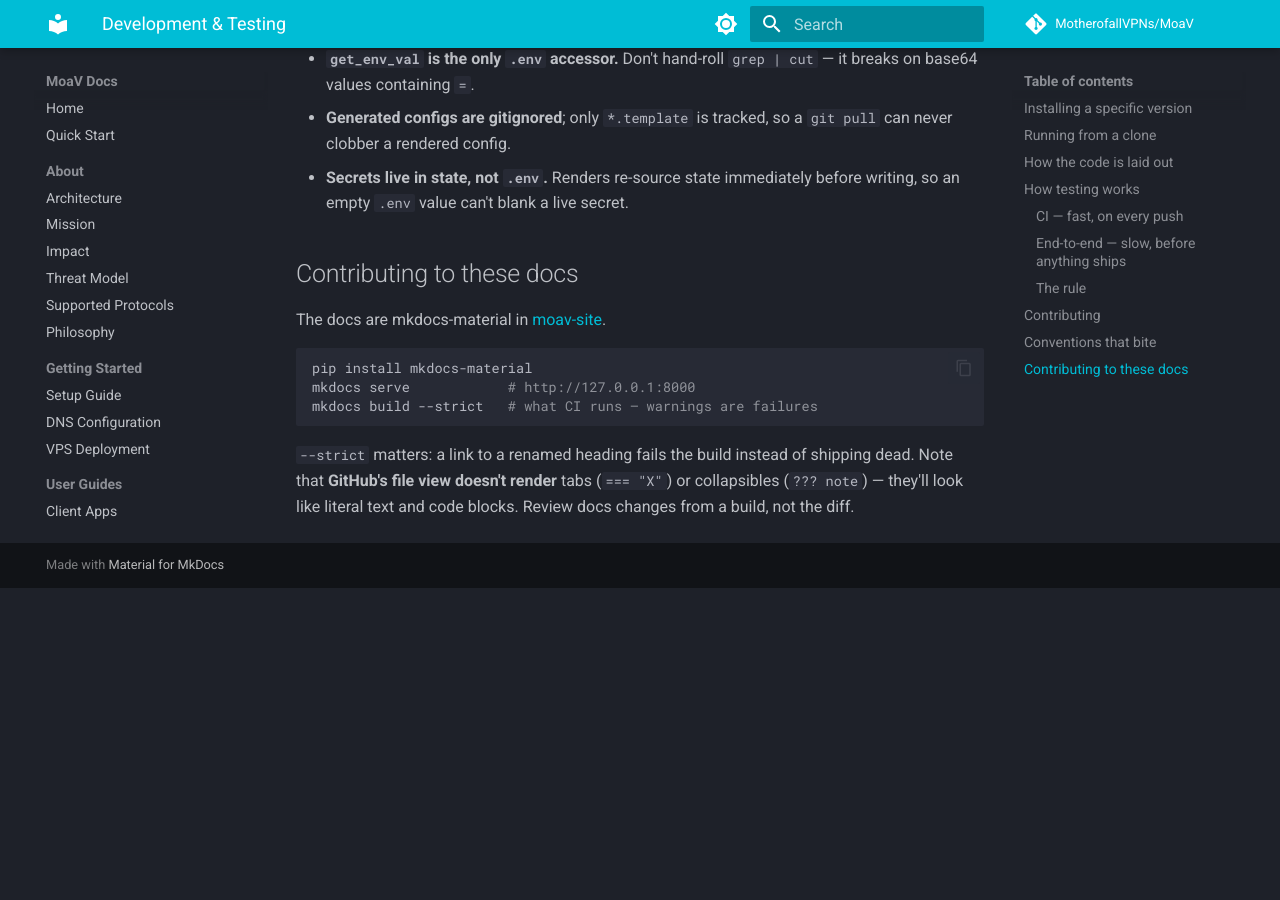
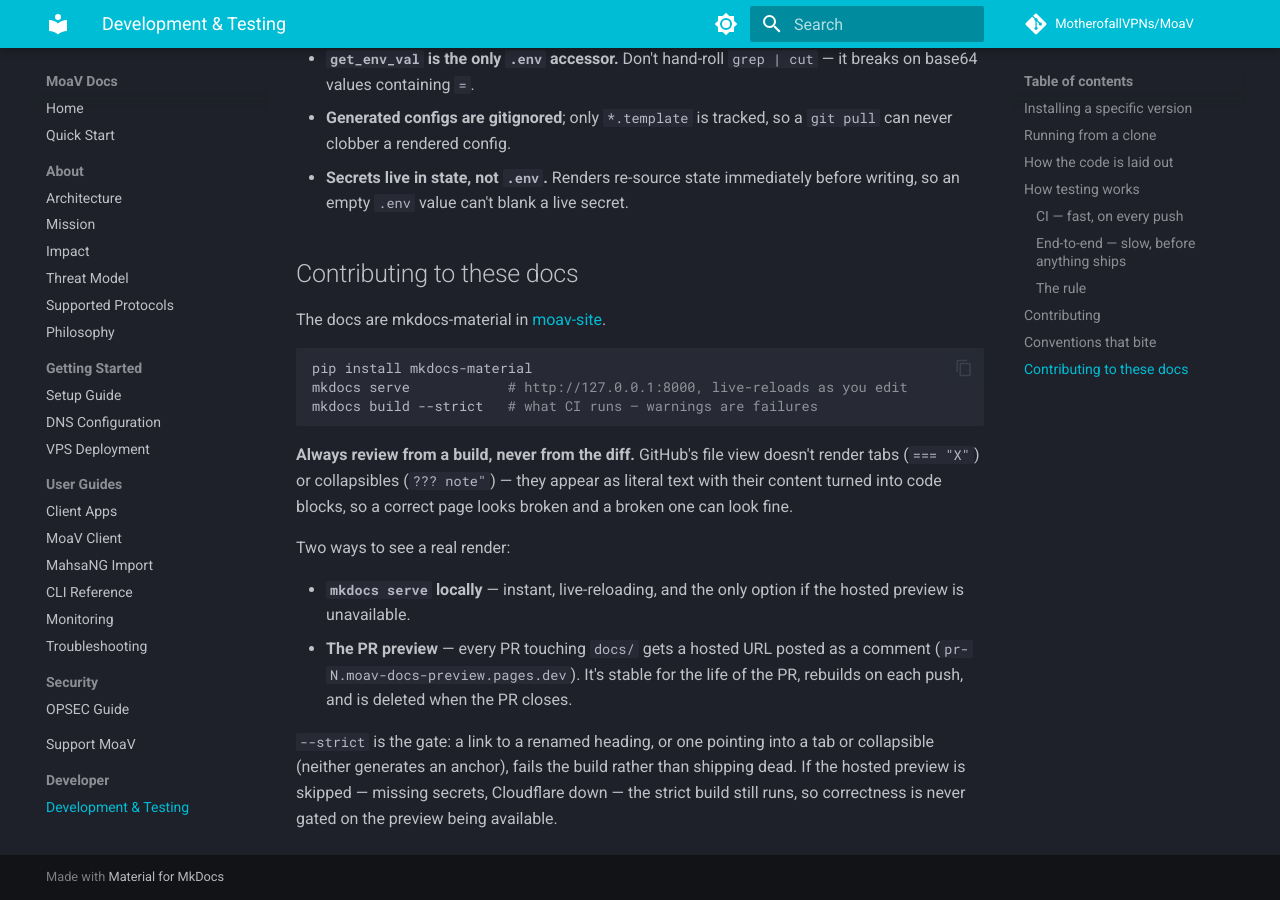
Before and after one commit to MotherofallVPNs/moav-site, an MkDocs documentation site: the page built from docs/development.md, in a window 1280 px wide and 900 px high, scrolled down 3349 px. Built offline with MkDocs 1.6.1 and Material for MkDocs 9.7.7, drawn with Linux system fonts in a browser that asks for light colours; comment, search, counter and statistics services are not loaded; before the commit the page ends 3937 px from its top, so only the background shows below that.

Commit message:
ci(site): Cloudflare preview only, strict build is the gate
Dropped the artifact fallback. These docs PRs come from branches in this repo,
not forks, so the only case it covered was "secrets missing or Cloudflare down"
-- and for that, a local `mkdocs serve` is faster and better than downloading a
zip. The strict build stays unconditional, so correctness is never gated on the
preview being available: if the deploy is skipped the PR still fails on a broken
link, and the notice now points at the local workflow instead of an artifact.

development.md gains the reasoning and both routes: `mkdocs serve` for local,
the per-PR hosted URL for review, and why reviewing docs from a GitHub diff is
actively misleading rather than merely unhelpful.

````diff
--- a/docs/development.md
+++ b/docs/development.md
@@ -112,8 +112,15 @@
 
 ```bash
 pip install mkdocs-material
-mkdocs serve            # http://127.0.0.1:8000
+mkdocs serve            # http://127.0.0.1:8000, live-reloads as you edit
 mkdocs build --strict   # what CI runs — warnings are failures
 ```
 
-`--strict` matters: a link to a renamed heading fails the build instead of shipping dead. Note that **GitHub's file view doesn't render** tabs (`=== "X"`) or collapsibles (`??? note`) — they'll look like literal text and code blocks. Review docs changes from a build, not the diff.
+**Always review from a build, never from the diff.** GitHub's file view doesn't render tabs (`=== "X"`) or collapsibles (`??? note"`) — they appear as literal text with their content turned into code blocks, so a correct page looks broken and a broken one can look fine.
+
+Two ways to see a real render:
+
+- **`mkdocs serve` locally** — instant, live-reloading, and the only option if the hosted preview is unavailable.
+- **The PR preview** — every PR touching `docs/` gets a hosted URL posted as a comment (`pr-N.moav-docs-preview.pages.dev`). It's stable for the life of the PR, rebuilds on each push, and is deleted when the PR closes.
+
+`--strict` is the gate: a link to a renamed heading, or one pointing into a tab or collapsible (neither generates an anchor), fails the build rather than shipping dead. If the hosted preview is skipped — missing secrets, Cloudflare down — the strict build still runs, so correctness is never gated on the preview being available.
````
Also changed, not shown: 1 other file.
